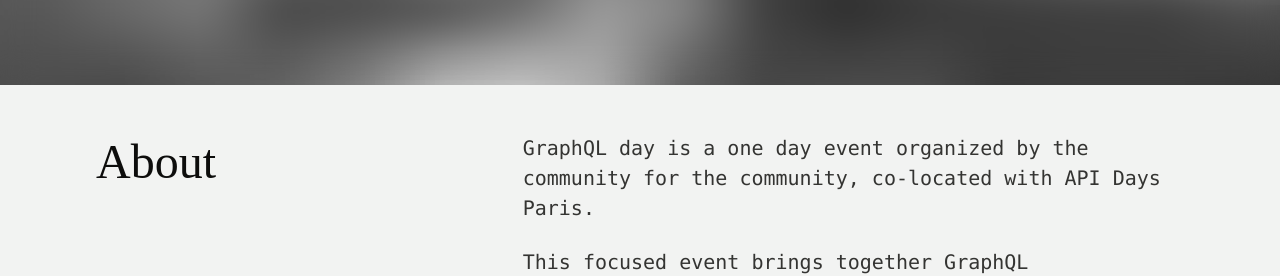
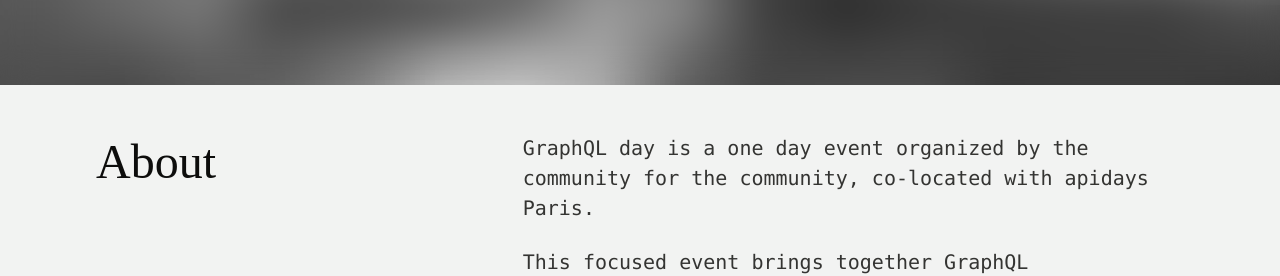
Before and after one commit to graphql-community/graphql-day, a Next.js app in the folder website/: page / in a window 1280 px wide. Shown: the part 1020-1296 px from the top of the page. Built offline with nearby package versions, Linux system fonts and the light colour scheme; a web font is replaced by a local one.

Commit message:
keep casing of "apidays" consistent

```diff
--- a/website/src/app/page.tsx
+++ b/website/src/app/page.tsx
@@ -105,7 +105,7 @@
         <div className="flex flex-col gap-6 md:flex-1 text-neu-800">
           <p className="typography-body-lg">
             GraphQL day is a one day event organized by the community
-            for the community, co‑located with API Days Paris.
+            for the community, co‑located with apidays Paris.
           </p>
           <p className="typography-body-lg">
             This focused event brings together GraphQL practitioners, innovators, and thought
@@ -296,7 +296,7 @@
               >
                 <img
                   src="https://cdn.prod.website-files.com/67a0938d08d1902cd6974340/68112b11f6895235885793a7_Apidays%20logo%20v2.png"
-                  alt="API Days"
+                  alt="apidays"
                   className="h-24 w-auto object-contain invert dark:invert-0"
                 />
               </Anchor>
```
